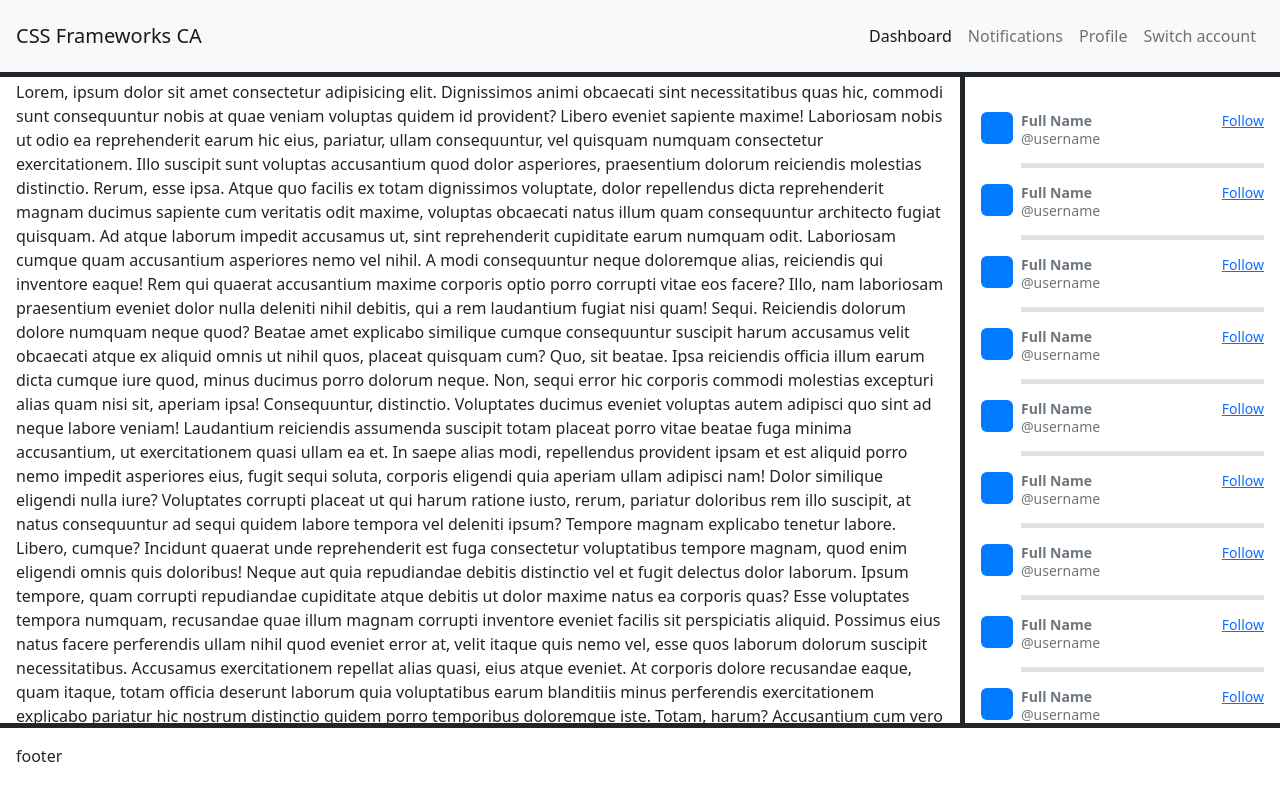
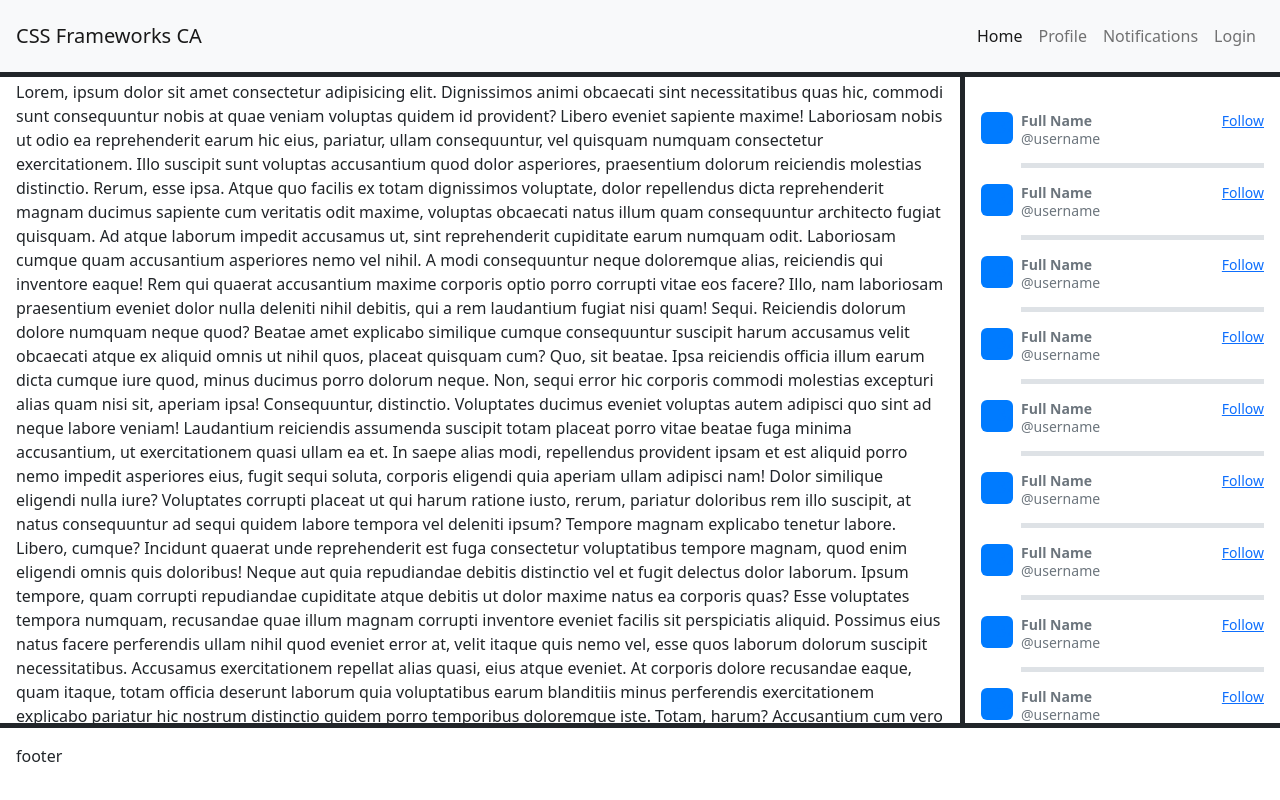
Before and after one commit to donnybrilliant/CSS-Frameworks, a website: page index.html in a window 1280 px wide. Drawn offline with nearby package versions, Linux system fonts and the light colour scheme; files that its build step writes are made by us from their sources.

Commit message:
Update nav-links

```diff
--- a/index.html
+++ b/index.html
@@ -23,16 +23,16 @@
                 <div class="collapse navbar-collapse justify-content-end" id="primary-nav">
                     <ul class="navbar-nav">
                         <li class="nav-item">
-                            <a class="nav-link active" aria-current="page" href="#">Dashboard</a>
+                            <a class="nav-link active" aria-current="page" href="#">Home</a>
+                        </li>
+                        <li class="nav-item">
+                            <a class="nav-link" href="#">Profile</a>
                         </li>
                         <li class="nav-item">
                             <a class="nav-link" href="#">Notifications</a>
                         </li>
                         <li class="nav-item">
-                            <a class="nav-link" href="#">Profile</a>
-                        </li>
-                        <li class="nav-item">
-                            <a class="nav-link" href="#">Switch account</a>
+                            <a class="nav-link" href="#">Login</a>
                         </li>
 
                     </ul>
```
Also changed, not shown: 1 other file.
